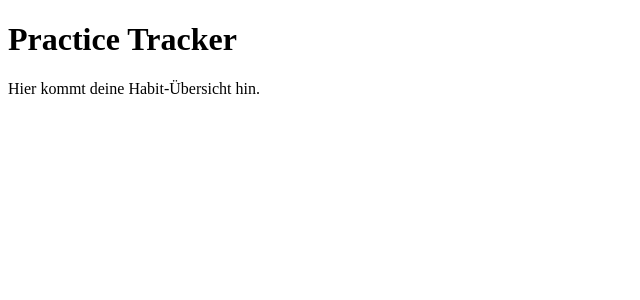
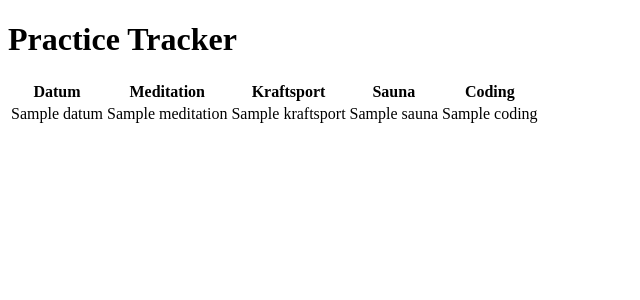
Before and after one commit to amorfati-dev/habittracker, a FastAPI app: template templates/index.html in a window 1280 px wide. Shown: the top 300 px of the page, without its empty margins (0-640 px from the left). Run offline with FastAPI, Linux system fonts and the light colour scheme; the template is opened without the code that fills it: most values are stand-ins (such as "Sample title", 1, 10 or a date in 2020).

Commit message:
phase D: erste Habit uebersicht mit tabelle HMTL, Jinja2

```diff
--- a/main.py
+++ b/main.py
@@ -59,7 +59,9 @@ templates = Jinja2Templates(directory="templates")
 @app.get("/")
 @app.get("/", response_class=HTMLResponse)
 def home(request: Request):
-    return templates.TemplateResponse(request, "index.html")
+    eintraege = lade_eintraege()
+    eintraege = sorted(eintraege, key=lambda x: x["datum"], reverse=True)
+    return templates.TemplateResponse(request, "index.html", {"eintraege": eintraege})
 
 
 @app.get("/entries")
--- a/templates/index.html
+++ b/templates/index.html
@@ -5,6 +5,27 @@
 </head>
 <body>
     <h1>Practice Tracker</h1>
-    <p>Hier kommt deine Habit-Übersicht hin.</p>
+    <table>
+    <thead>
+        <tr>
+            <th>Datum</th>
+            <th>Meditation</th>
+            <th>Kraftsport</th>
+            <th>Sauna</th>
+            <th>Coding</th>
+        </tr>
+    </thead>
+    <tbody>
+        {% for eintrag in eintraege %}
+        <tr>
+            <td>{{ eintrag.datum }}</td>
+            <td>{{ eintrag.meditation }}</td>
+            <td>{{ eintrag.kraftsport }}</td>
+            <td>{{ eintrag.sauna }}</td>
+            <td>{{ eintrag.coding }}</td>
+        </tr>
+        {% endfor %}
+    </tbody>
+    </table>
 </body>
 </html>
```
